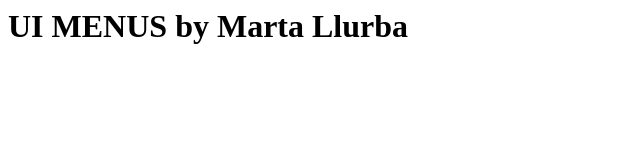
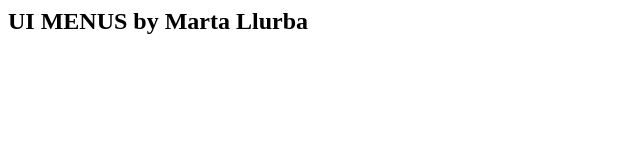
Before and after one commit to Marta-24/UI-Menus, a plain HTML site: page index.html in a window 1280 px wide. Shown: the whole page, without its empty margins (0-640 px from the left). Drawn offline with Linux system fonts and the light colour scheme.

Commit message:
Update index.html

```diff
--- a/index.html
+++ b/index.html
@@ -1 +1 @@
-<h1> UI MENUS by Marta Llurba
+<h2> UI MENUS by Marta Llurba
```
